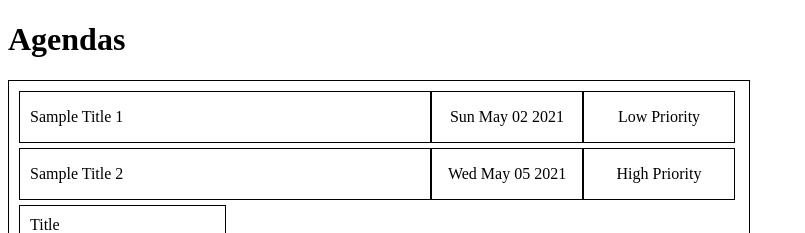
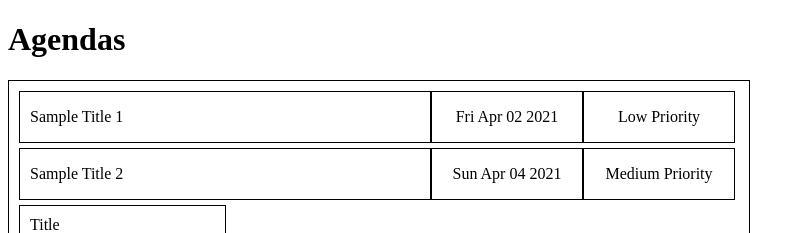
Before and after one commit to eazimmer/agendas, an Angular app: page / in a window 1280 px wide. Shown: the top 233 px of the page, without its empty margins (0-805 px from the left). Built offline with nearby package versions, Linux system fonts and the light colour scheme.

Commit message:
Added local JSON storage for tasks to preload, set up initial two-way binding between Tasks in TasksService and display in Task-List using RxJS

```diff
--- a/src/app/task-list/task-list.component.ts
+++ b/src/app/task-list/task-list.component.ts
@@ -1,5 +1,6 @@
 import { Component, OnInit } from '@angular/core';
 import { Task } from '../task';
+import { TasksService } from '../tasks.service';
 
 @Component({
   selector: 'app-task-list',
@@ -11,16 +12,15 @@ export class TaskListComponent implements OnInit {
   tasks: Task[];
 
   addTask(value: Task): void {
-    this.tasks.push(new Task(3, value.title, new Date(value.dueDate), value.severity, value.description));
+    this.service.addTask(value);
   }
 
-  constructor() {
-    this.tasks = [];
-    this.tasks.push(new Task(1, 'Sample Title 1', new Date(2021, 4, 2), 'Low Priority', 'This is a sample task description!'));
-    this.tasks.push(new Task(2, 'Sample Title 2', new Date(2021, 4, 5), 'High Priority', 'This is a second sample task description!'));
+  constructor(private service: TasksService) {
   }
 
   ngOnInit(): void {
+    this.tasks = this.service.getTasks();
+    this.service.tasks$.subscribe(data => { this.tasks = data; });
   }
 
 }
--- /dev/null
+++ b/src/app/tasks.service.ts
@@ -0,0 +1,43 @@
+import { Injectable } from '@angular/core';
+import {Task} from './task';
+import * as data from '../assets/tasks.json';
+import { Subject } from 'rxjs';
+
+@Injectable({
+  providedIn: 'root'
+})
+export class TasksService {
+  tasks: Task[];
+  tasks$ = new Subject<Task[]>();
+  data: any = (data as any).default;
+
+  // TO-DO: Integrate database for persistent data storage
+  addTask(task: Task): void {
+    // Update local tasks storage
+    this.tasks.push(new Task(
+      task.id,
+      task.title,
+      new Date(task.dueDate),
+      task.severity,
+      task.description
+    ));
+
+    // Push new task into observable
+    this.tasks$.next(this.tasks);
+  }
+
+  getTasks(): Task[] {
+    return this.tasks;
+  }
+
+  constructor() {
+    this.tasks = [];
+    this.data.map(task => this.tasks.push(new Task(
+      task.id,
+      task.title,
+      new Date(task.dueDate),
+      task.severity,
+      task.description
+    )));
+  }
+}
--- /dev/null
+++ b/src/assets/tasks.json
@@ -0,0 +1,16 @@
+[
+  {
+    "id" : 1,
+    "title" : "Sample Title 1",
+    "dueDate" : "04-2-2021",
+    "severity" : "Low Priority",
+    "description" : "This is the first sample task description!"
+  },
+  {
+    "id" : 2,
+    "title" : "Sample Title 2",
+    "dueDate" : "04-4-2021",
+    "severity" : "Medium Priority",
+    "description" : "This is the second sample task description!"
+  }
+]
--- a/tsconfig.app.json
+++ b/tsconfig.app.json
@@ -2,6 +2,8 @@
 {
   "extends": "./tsconfig.json",
   "compilerOptions": {
+    "resolveJsonModule": true,
+    "esModuleInterop": true,
     "outDir": "./out-tsc/app",
     "types": []
   },
--- a/tsconfig.json
+++ b/tsconfig.json
@@ -2,6 +2,8 @@
 {
   "compileOnSave": false,
   "compilerOptions": {
+    "resolveJsonModule": true,
+    "esModuleInterop": true,
     "baseUrl": "./",
     "outDir": "./dist/out-tsc",
     "sourceMap": true,
```
Also changed, not shown: 1 other file (tests, documents, lock files or other folders).
